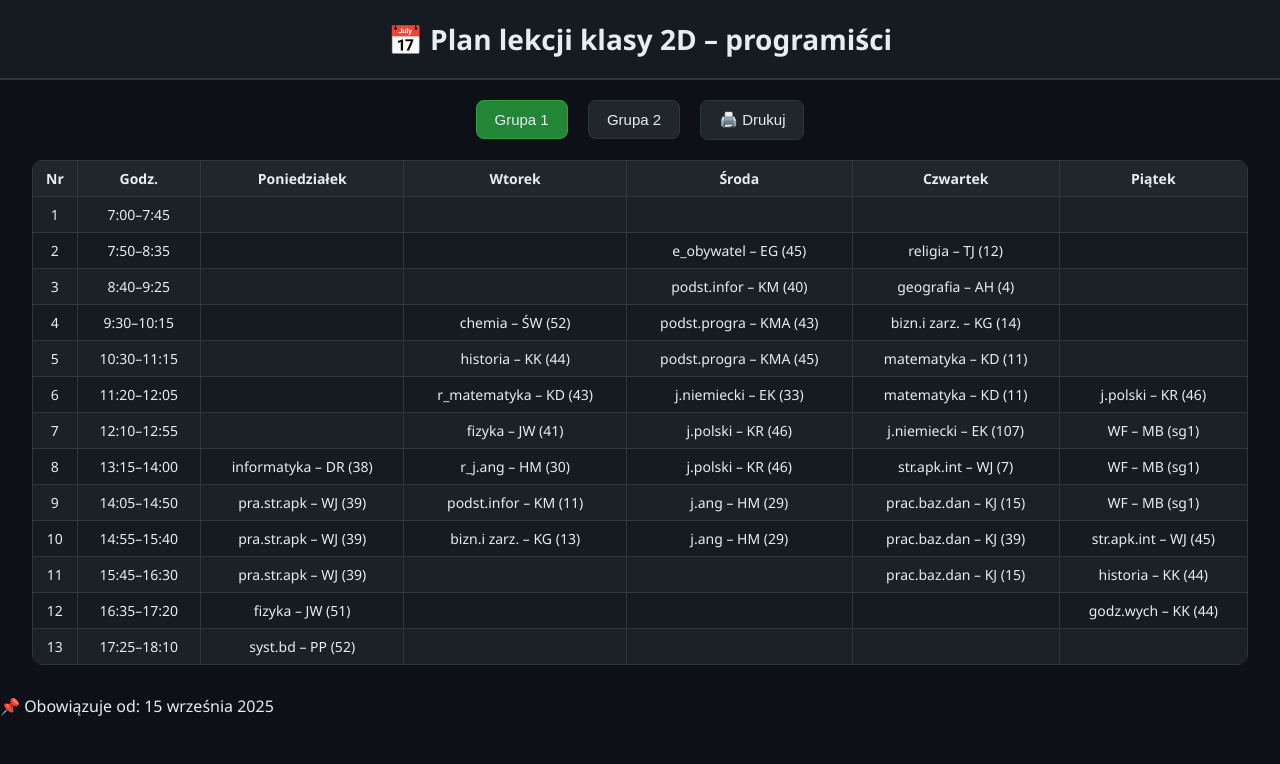
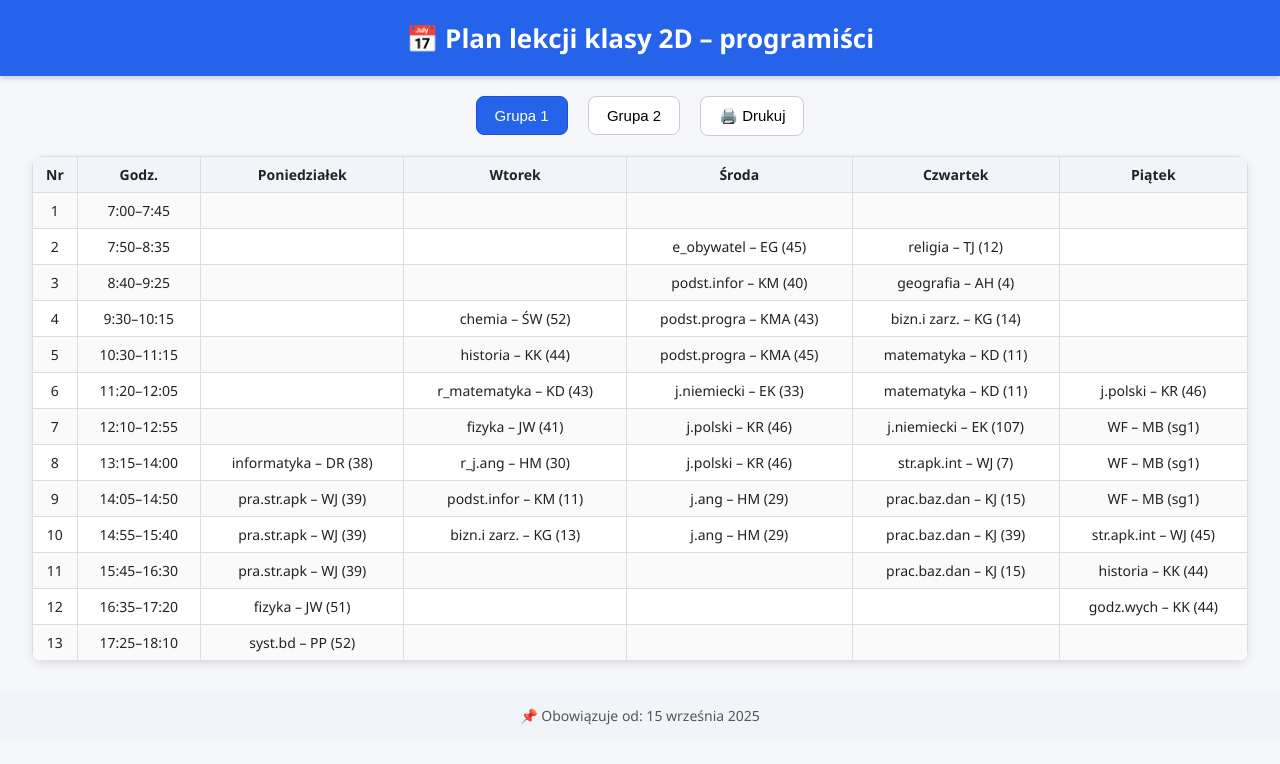
Before and after one commit to Smygrys/Storna-Internetowa-Klasy-2d, a plain HTML site: page index.html in a window 1280 px wide. Drawn offline with Linux system fonts and the light colour scheme.

Commit message:
Update style.css

```diff
--- a/style.css
+++ b/style.css
@@ -1,26 +1,28 @@
 body {
-  background: #0d1117;
-  color: #e6edf3;
+  background: #f5f7fa;
+  color: #222;
   font-family: "Segoe UI", Arial, sans-serif;
   margin: 0;
-  padding: 0;
 }
+
 header {
   padding: 20px;
-  font-size: 28px;
-  font-weight: bold;
+  font-size: 26px;
+  font-weight: 600;
   text-align: center;
-  background: #161b22;
-  border-bottom: 2px solid #30363d;
+  background: #2563eb;
+  color: white;
+  box-shadow: 0 2px 6px rgba(0,0,0,0.2);
 }
+
 .switcher {
   text-align: center;
   margin: 20px 0;
 }
+
 .switcher button {
-  background: #21262d;
-  border: 1px solid #30363d;
-  color: #e6edf3;
+  background: white;
+  border: 1px solid #ccc;
   padding: 10px 18px;
   margin: 0 8px;
   cursor: pointer;
@@ -28,52 +30,49 @@ header {
   font-size: 15px;
   transition: 0.2s;
 }
+
 .switcher button:hover {
-  background: #30363d;
+  background: #f1f5f9;
 }
+
 .switcher button.active {
-  background: #238636;
-  border-color: #2ea043;
+  background: #2563eb;
+  border-color: #1d4ed8;
+  color: white;
 }
+
 table {
   width: 95%;
   margin: 0 auto 30px auto;
   border-collapse: collapse;
-  background: #161b22;
+  background: white;
   border-radius: 10px;
   overflow: hidden;
+  box-shadow: 0 3px 10px rgba(0,0,0,0.1);
 }
+
 th, td {
-  border: 1px solid #30363d;
+  border: 1px solid #ddd;
   padding: 8px;
   font-size: 14px;
   text-align: center;
 }
+
 th {
-  background: #21262d;
+  background: #f1f5f9;
   font-weight: 600;
 }
+
 tr:nth-child(even) td {
-  background: #1c2128;
+  background: #fafafa;
 }
+
 .hidden { display: none; }
-.footer {
+
+footer {
   text-align: center;
-  margin: 20px;
-  font-size: 13px;
-  color: #8b949e;
+  padding: 15px;
+  background: #f1f5f9;
+  font-size: 14px;
+  color: #555;
 }
-.print-btn {
-  display: block;
-  margin: 15px auto;
-  padding: 10px 20px;
-  background: #238636;
-  color: #fff;
-  border: none;
-  border-radius: 8px;
-  cursor: pointer;
-  font-size: 15px;
-}
-.print-btn:hover {
-  background: #2ea043;
-}
```
